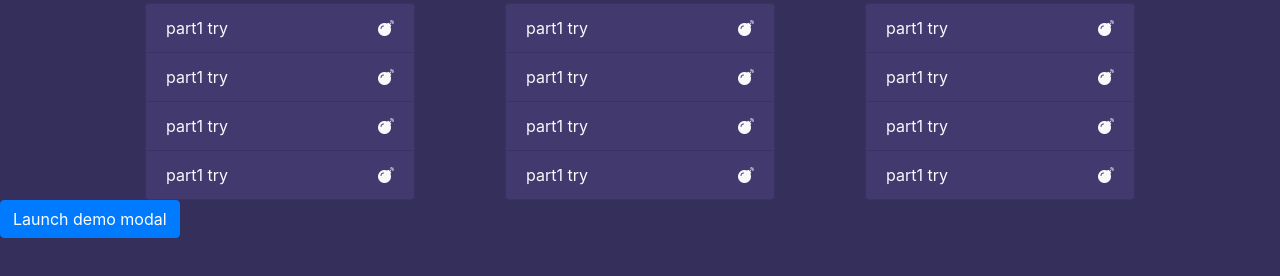
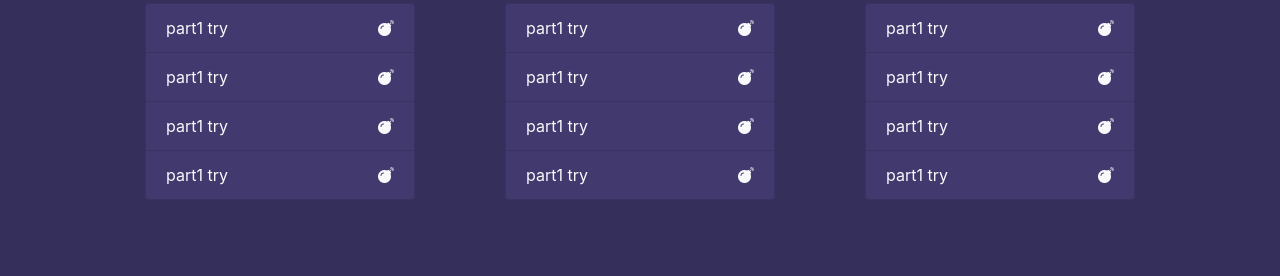
Before and after one commit to adihd/MyMonster, a plain HTML site: page index.html in a window 1280 px wide. Shown: the part 362-638 px from the top of the page. Drawn offline with nearby package versions, Linux system fonts and the light colour scheme.

Commit message:
שדגדשג

```diff
--- a/index.html
+++ b/index.html
@@ -115,9 +115,9 @@
   </div>
   <!-- !popup -->
   <!-- Button trigger modal -->
-  <button type="button" class="btn btn-primary" data-toggle="modal" data-target="#exampleModal">
+  <!-- <button type="button" class="btn btn-primary" data-toggle="modal" data-target="#exampleModal">
     Launch demo modal
-  </button>
+  </button> -->
 
   <!-- Modal -->
   <div class="modal fade" id="exampleModal" tabindex="-1" role="dialog" aria-labelledby="exampleModalLabel"
```
